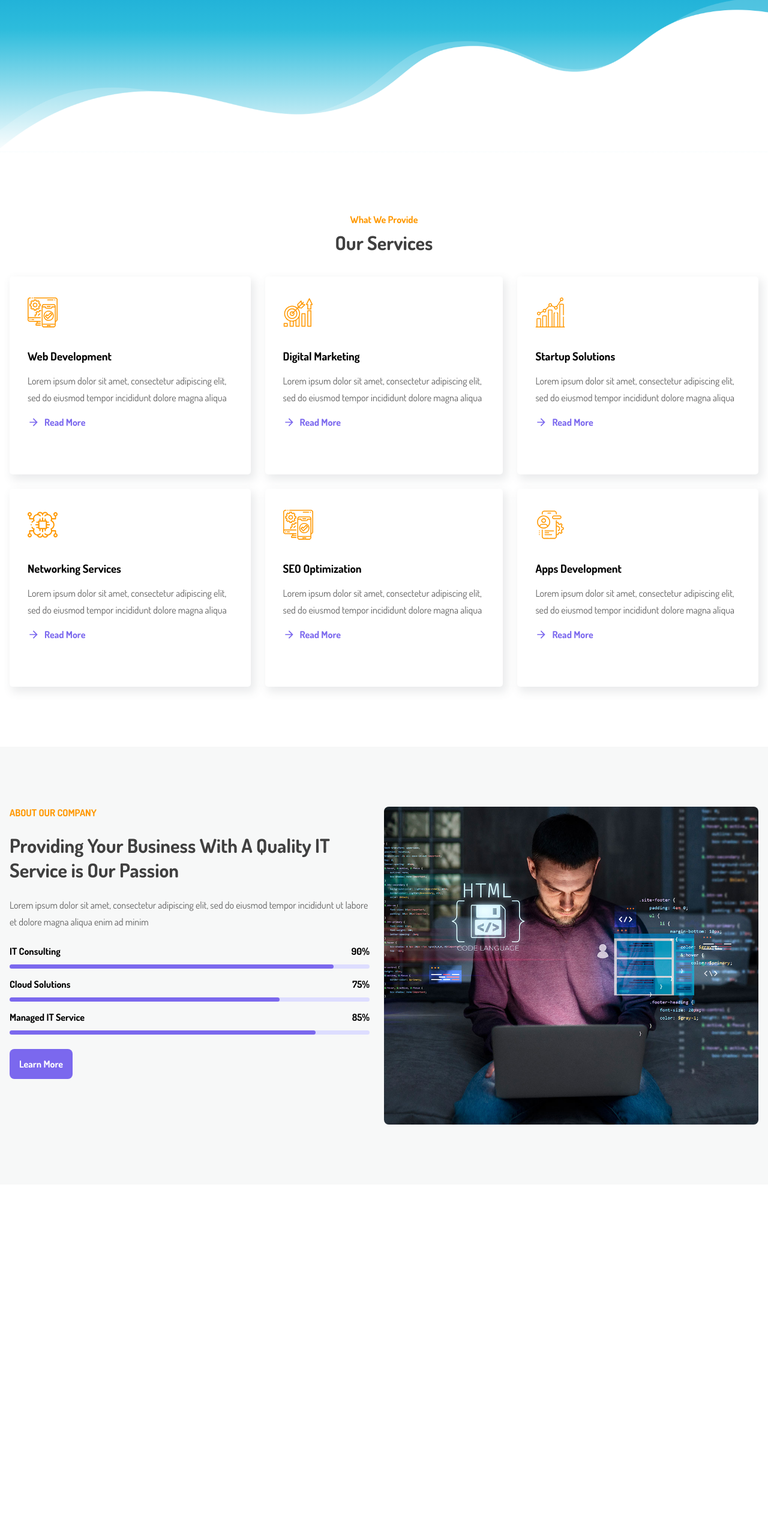
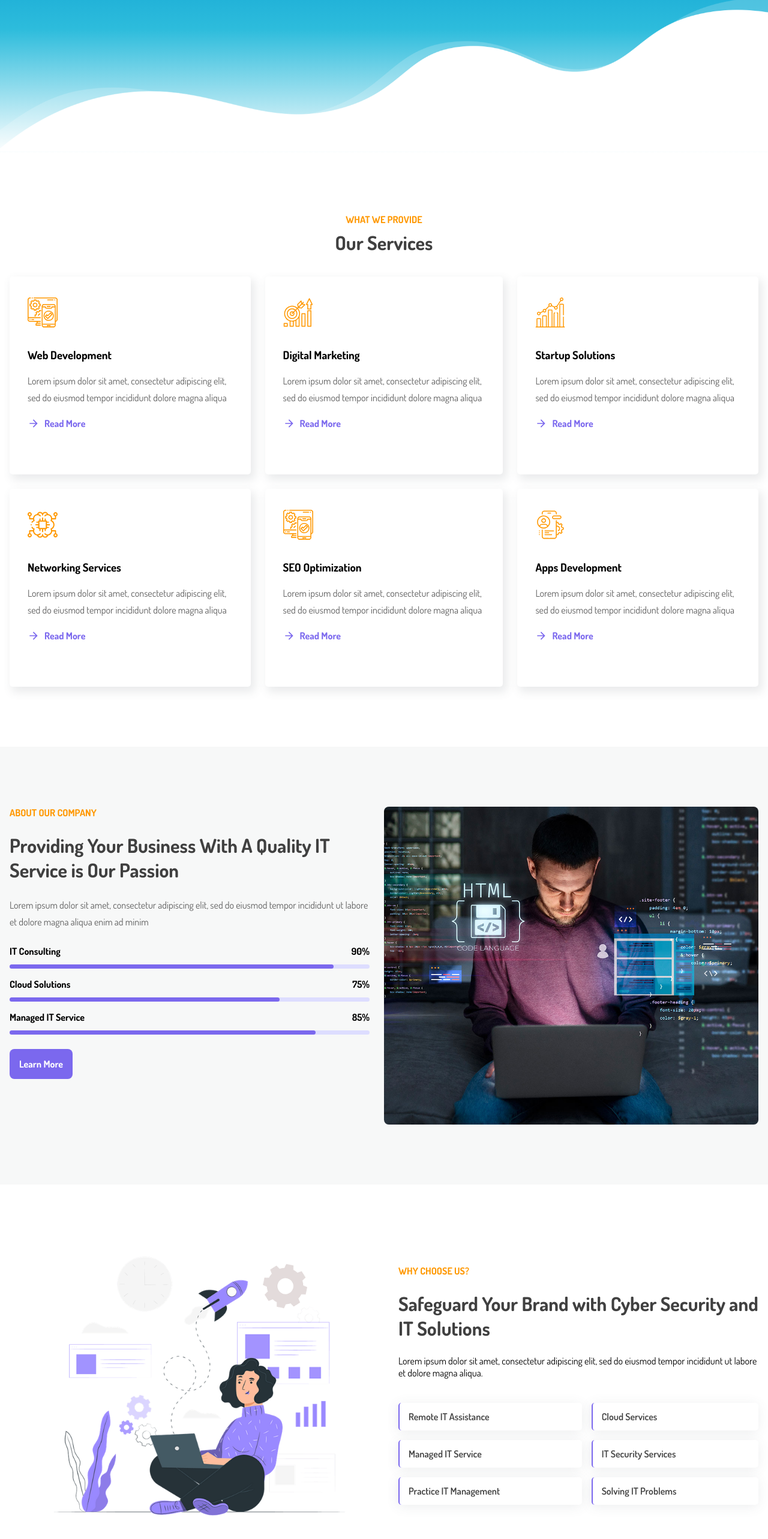
Before and after one commit to iliasabai09/sduAnalytics, a Vue app: page / in a window 1280 px wide. Shown: the part 780-3346 px from the top of the page at 60% size. Before the commit the page ends 2755 px from the top, so only its background shows below. Built offline with nearby package versions, Linux system fonts and the light colour scheme.

Commit message:
обилка страницы choose us

```diff
--- a/src/assets/styles/utils.scss
+++ b/src/assets/styles/utils.scss
@@ -6,3 +6,16 @@ h3._moduleTitle {
     font-size: 26px;
   }
 }
+
+._secondaryTitle {
+  color: var(--secondary);
+  font-size: 16px;
+  font-weight: 700;
+  text-transform: uppercase;
+}
+
+p._moduleDescription {
+  font-size: 16px;
+  line-height: 1.8;
+  color: #5f5f5f;
+}
--- a/src/components/AboutCompanyContent.vue
+++ b/src/components/AboutCompanyContent.vue
@@ -1,6 +1,6 @@
 <template>
   <div class="wrapper">
-    <div class="subtitle">ABOUT OUR COMPANY</div>
+    <div class="_secondaryTitle">ABOUT OUR COMPANY</div>
     <h3 class="_moduleTitle">Providing Your Business With A Quality IT Service is Our Passion</h3>
     <p>Lorem ipsum dolor sit amet, consectetur adipiscing elit, sed do eiusmod tempor incididunt ut labore et dolore
       magna aliqua enim ad minim</p>
@@ -14,8 +14,8 @@
 </template>
 
 <script setup lang="ts">
-import UPercentIndicator from '@/ui/UPercentIndicator.vue'
-import UButton from '@/ui/UButton.vue'</script>
+import UPercentIndicator from '@/ui/UPercentIndicator.vue';
+import UButton from '@/ui/UButton.vue';</script>
 
 <style scoped>
 .wrapper {
@@ -30,12 +30,6 @@ import UButton from '@/ui/UButton.vue'</script>
   gap: 16px;
 }
 
-.subtitle {
-  color: var(--secondary);
-  font-size: 16px;
-  font-weight: 700;
-}
-
 p {
   font-size: 16px;
   line-height: 1.8;
--- a/src/components/OverviewSectionContent.vue
+++ b/src/components/OverviewSectionContent.vue
@@ -1,20 +1,20 @@
 <template>
   <div class="content">
-        <h6 class="title">Why Choose Us?</h6>
-        <h2 class="heading">
+    <h6 class="_secondaryTitle">Why Choose Us?</h6>
+    <h3 class="_moduleTitle">
       Safeguard Your Brand with Cyber Security and IT Solutions
-        </h2>
-        <div class="description">
+    </h3>
+    <div class="_moduleDescription">
       Lorem ipsum dolor sit amet, consectetur adipiscing elit, sed do eiusmod tempor incididunt ut labore et dolore magna aliqua.
     </div>
     <div class="features">
-            <UOverviewItem v-for="item in items" :text="item.text"/>
+      <UOverviewItem v-for="item in items" :key="item" :text="item.text"/>
     </div>
   </div>
 </template>
 
 <script setup lang="ts">
-    import UOverviewItem from '@/ui/UOverviewItem.vue'
+import UOverviewItem from '@/ui/UOverviewItem.vue';
 import { ref } from 'vue';
 
 const items = ref([
@@ -36,42 +36,24 @@
   {
     text: 'Solving IT Problems'
   }
-    ])
+]);
 </script>
 
-<style scoped>
+<style scoped lang="scss">
 .content {
-    max-width: 565px;
+  width: 100%;
   display: flex;
   flex-direction: column;
-  }
-
-  .title {
-    color: var(--secondary);
-    font-size: 16px;
-    font-weight: 700;
-    letter-spacing: 0.5px;
-    text-transform: uppercase;
-    margin-bottom: 5px;
-  }
-
-  .heading {
-    color: var(--titlePrimary);
-    font-size: 38px;
-    margin: 8px 0 15px 0;
-  }
-
-  .description {
-    color: var(--descriptionSecondary);
-    font-size: 16px;
-    font-weight: 400;
-    font-family: 'Catamaran', sans-serif;
-    margin-bottom: 15px;
+  gap: 24px;
 }
 
 .features {
   display: grid;
-    grid-template-columns: repeat(2, 1fr);
+  grid-template-columns: auto auto;
   margin-top: 16px;
+  gap: 16px;
+  @media (max-width: 768px) {
+    grid-template-columns: auto;
+  }
 }
 </style>
--- a/src/components/ServiceBlock.vue
+++ b/src/components/ServiceBlock.vue
@@ -2,7 +2,7 @@
   <div class="block" v-intersectionObserver="animate" :class="{ animateServiceBlock: animateBlock }">
     <img :src="'/public/images/' + img + '.svg'" alt="img" width="50" height="50">
     <h3>{{ title }}</h3>
-    <p>{{ description }}</p>
+    <p class="_moduleDescription">{{ description }}</p>
     <UReadMoreBtn/>
   </div>
 </template>
@@ -22,7 +22,7 @@ defineProps({
     required: true
   },
   img: {
-    type: String,
+    type: String
   }
 });
 
@@ -44,25 +44,13 @@ function animate(val) {
   position: relative;
   top: 100px;
   opacity: 0;
+  display: flex;
+  flex-direction: column;
+  gap: 18px;
 
   &:hover {
     transition: all 500ms ease-out;
     top: -16px;
-  }
-
-  img {
-    margin-bottom: 32px;
-  }
-
-  h3 {
-    margin-bottom: 16px;
-  }
-
-  p {
-    margin-bottom: 16px;
-    font-size: 16px;
-    line-height: 1.8;
-    color: #5f5f5f;
   }
 }
 
@@ -71,4 +59,8 @@ function animate(val) {
   top: 0;
   opacity: 1;
 }
+
+img {
+  margin-bottom: 16px;
+}
 </style>
--- a/src/modules/OverviewModule.vue
+++ b/src/modules/OverviewModule.vue
@@ -6,16 +6,29 @@
 </template>
 
 <script setup lang="ts">
-import UOverviewSectionImg from '@/ui/UOverviewSectionImg.vue'
-import OverviewSectionContent from '@/components/OverviewSectionContent.vue'</script>
+import UOverviewSectionImg from '@/ui/UOverviewSectionImg.vue';
+import OverviewSectionContent from '@/components/OverviewSectionContent.vue';
+</script>
 
-<style scoped>
+<style scoped lang="scss">
 section {
   display: flex;
   align-items: center;
-  flex-wrap: wrap;
   padding-top: 100px;
   padding-bottom: 100px;
   background-color: #fff;
+  justify-content: space-between;
+  gap: 24px;
+
+  @media (max-width: 992px) {
+    flex-direction: column;
+  }
+
+  img {
+    width: 50%;
+    @media (max-width: 992px) {
+      width: 100%;
+    }
+  }
 }
 </style>
--- a/src/pages/homePage.vue
+++ b/src/pages/homePage.vue
@@ -3,17 +3,17 @@
     <HomeSectionModule/>
     <OurServicesModule/>
     <AboutCompanyModule/>
-<!--    <CounterSectionModule/>-->
-<!--    <OverviewModule/>-->
+    <OverviewModule/>
+    <!--    <CounterSectionModule/>-->
   </div>
 </template>
 
 <script setup lang="ts">
-import CounterSectionModule from '@/modules/CounterSectionModule.vue'
-import OurServicesModule from '@/modules/OurServicesModule.vue'
-import HomeSectionModule from '@/modules/HomeSectionModule.vue'
-import AboutCompanyModule from '@/modules/AboutCompanyModule.vue'
-import OverviewModule from '@/modules/OverviewModule.vue'
+import CounterSectionModule from '@/modules/CounterSectionModule.vue';
+import OurServicesModule from '@/modules/OurServicesModule.vue';
+import HomeSectionModule from '@/modules/HomeSectionModule.vue';
+import AboutCompanyModule from '@/modules/AboutCompanyModule.vue';
+import OverviewModule from '@/modules/OverviewModule.vue';
 </script>
 
 <style scoped lang="scss">
--- a/src/ui/UAboutCompanyImg.vue
+++ b/src/ui/UAboutCompanyImg.vue
@@ -1,10 +1,6 @@
 <template>
   <img src="/public/images/aboutCompanyImage.jpg" alt="aboutCompanyImage">
 </template>
-
-<script setup lang="ts">
-
-</script>
 
 <style scoped>
 img {
--- a/src/ui/UOverviewItem.vue
+++ b/src/ui/UOverviewItem.vue
@@ -8,12 +8,11 @@ defineProps({
     type: String,
     required: true
   }
-})
+});
 </script>
 
-<style scoped>
+<style scoped lang="scss">
 .item {
-  margin-top: 15px;
   color: var(--titlePrimary);
   font-size: 16px;
   font-weight: 600;
@@ -24,13 +23,13 @@ defineProps({
   -webkit-box-shadow: -1px 3px 20px 0px rgb(82, 90, 101, 0.1);
   box-shadow: -1px 3px 20px 0px rgb(82, 90, 101, 0.1);
   -webkit-transition: 0.4s;
+  transition: .6s ease;
+  cursor: pointer;
 
-
-  /*
-  Todo: Добавить анимацию
-  background: linear-gradient(to right, black 50%, white 50%);
-  background-size: 200% 100%;
-  background-position: right bottom;
-  transition: all .5s ease-out; */
+  &:hover {
+    transition: .6s ease;
+    background-color: var(--primary);
+    color: #fff;
+  }
 }
 </style>
--- a/src/ui/UOverviewSectionImg.vue
+++ b/src/ui/UOverviewSectionImg.vue
@@ -1,3 +1,3 @@
 <template>
-    <img src="/public/images/overview.png" alt="">
+  <img src="/public/images/overview.png" alt="">
 </template>
--- a/src/ui/USectionTitle.vue
+++ b/src/ui/USectionTitle.vue
@@ -1,6 +1,6 @@
 <template>
   <div class="titleGroup">
-    <div class="subtitle">{{ subTitle }}</div>
+    <div class="_secondaryTitle">{{ subTitle }}</div>
     <div class="title">{{ title }}</div>
   </div>
 </template>
@@ -15,7 +15,7 @@ defineProps({
     type: String,
     required: true
   }
-})
+});
 </script>
 
 <style scoped>
@@ -33,10 +33,4 @@ defineProps({
   font-size: 32px;
   font-weight: bold;
 }
-
-.subtitle {
-  color: var(--secondary);
-  font-size: 16px;
-  font-weight: 700;
-}
 </style>
```
Lines whose indentation alone changed are shown as unchanged.
